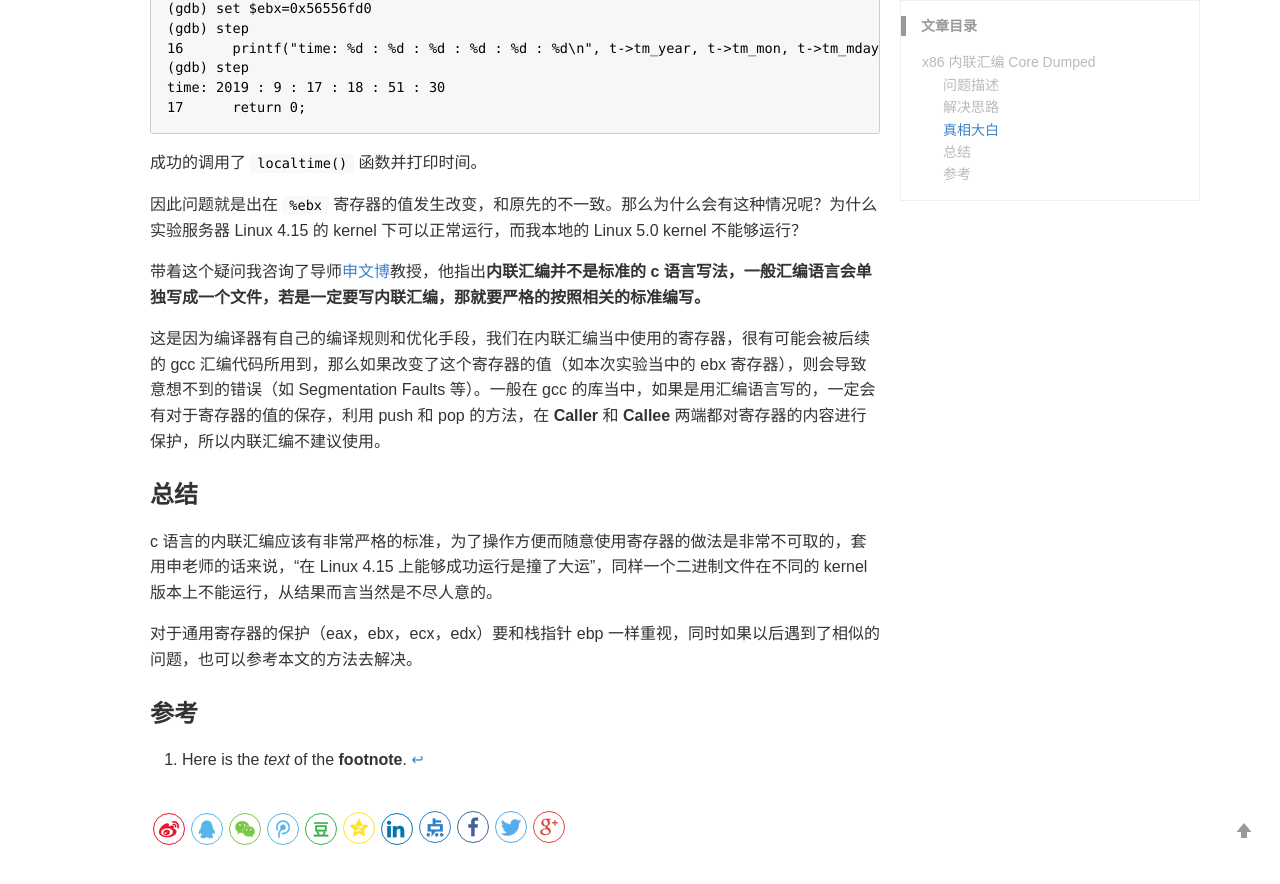
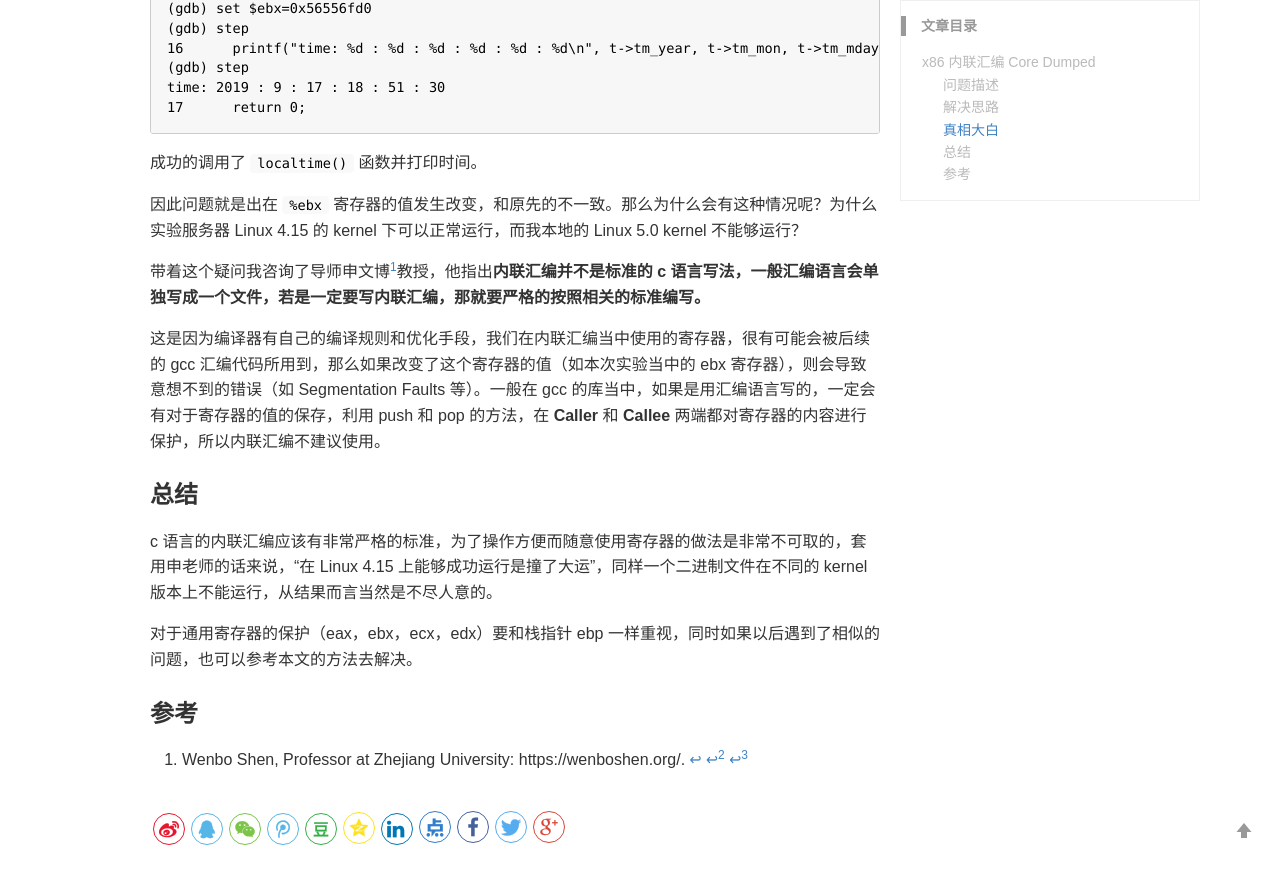
Before and after one commit to WYWAshley/WYWAshley.github.io, a Jekyll site: the page built from _posts/2019-10-16-x86-inline-assemble.md, in a window 1280 px wide and 900 px high, scrolled down 4048 px. Shown: the top 884 px of the window. Built offline with Jekyll 4.4.1, drawn with Linux system fonts in a browser that asks for light colours; comment, search, counter and statistics services are not loaded; some of the changed lines change nothing that is shown.

````diff
--- a/_posts/2019-10-16-x86-inline-assemble.md
+++ b/_posts/2019-10-16-x86-inline-assemble.md
@@ -11,7 +11,7 @@
 
 Written by Tianyu
 
-在做《庖丁解牛Linux内核分析》[^note1]第 4.3 节当中，有关于 c++ 内联汇编的代码，同时这段汇编代码要求用 `gcc -m32` 来编译，即跨平台编译，用这种方式编译的可执行文件，运行的结果是 `core dumped`。代码如下所示
+在做《庖丁解牛Linux内核分析》[^note]第 4.3 节当中，有关于 c++ 内联汇编的代码，同时这段汇编代码要求用 `gcc -m32` 来编译，即跨平台编译，用这种方式编译的可执行文件，运行的结果是 `core dumped`。代码如下所示
 
 ```c
 #include <stdio.h>
@@ -64,7 +64,7 @@
 
 ### 解决思路
 
-我和我的同事 [Simon](https://github.com/SimonSungm) 探讨了这个问题，他碰到过类似的情况，那个是在操作系统实验当中，由于 gcc 的版本问题，导致编译出的可执行文件无法正常运行。
+我和我的同事 **Simon**[^note]探讨了这个问题，他碰到过类似的情况，那个是在操作系统实验当中，由于 gcc 的版本问题，导致编译出的可执行文件无法正常运行。
 
 
 
@@ -217,7 +217,7 @@
 
 
 
-带着这个疑问我咨询了导师[申文博](http://wenboshen.org/)教授，他指出**内联汇编并不是标准的 c 语言写法，一般汇编语言会单独写成一个文件，若是一定要写内联汇编，那就要严格的按照相关的标准编写。**
+带着这个疑问我咨询了导师申文博[^note]教授，他指出**内联汇编并不是标准的 c 语言写法，一般汇编语言会单独写成一个文件，若是一定要写内联汇编，那就要严格的按照相关的标准编写。**
 
 
 
@@ -237,11 +237,9 @@
 
 ### 参考
 
-[^note1]: Here is the *text* of the **footnote**.
-
-
-
-
+[^note]: ”实验楼“参考信息：https://www.shiyanlou.com/courses/195/learning/.
+[^note]: SimonSungm, Master in Zhejiang University：https://simonsungm.github.io/about/.
+[^note]: Wenbo Shen, Professor at Zhejiang University: https://wenboshen.org/.
 
 
 
````
